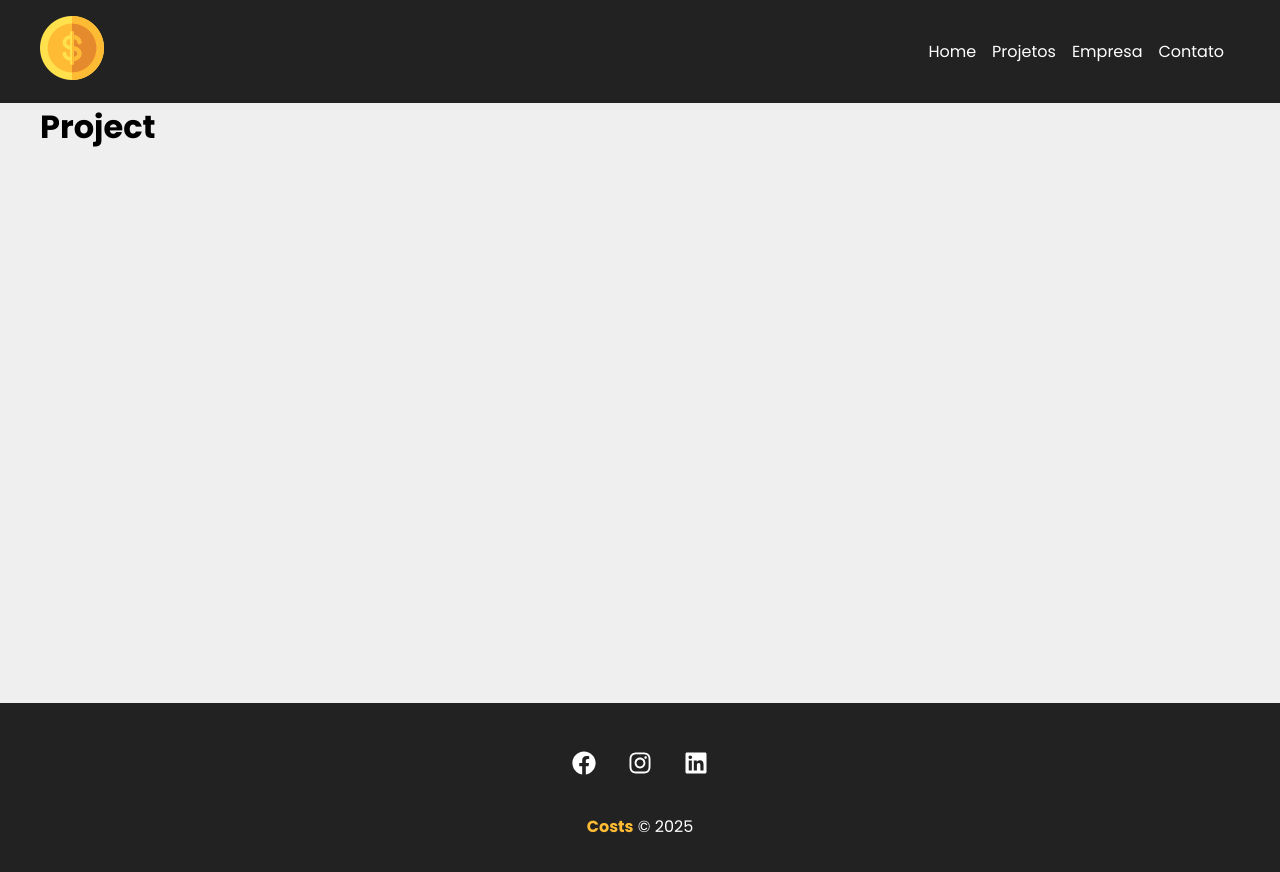
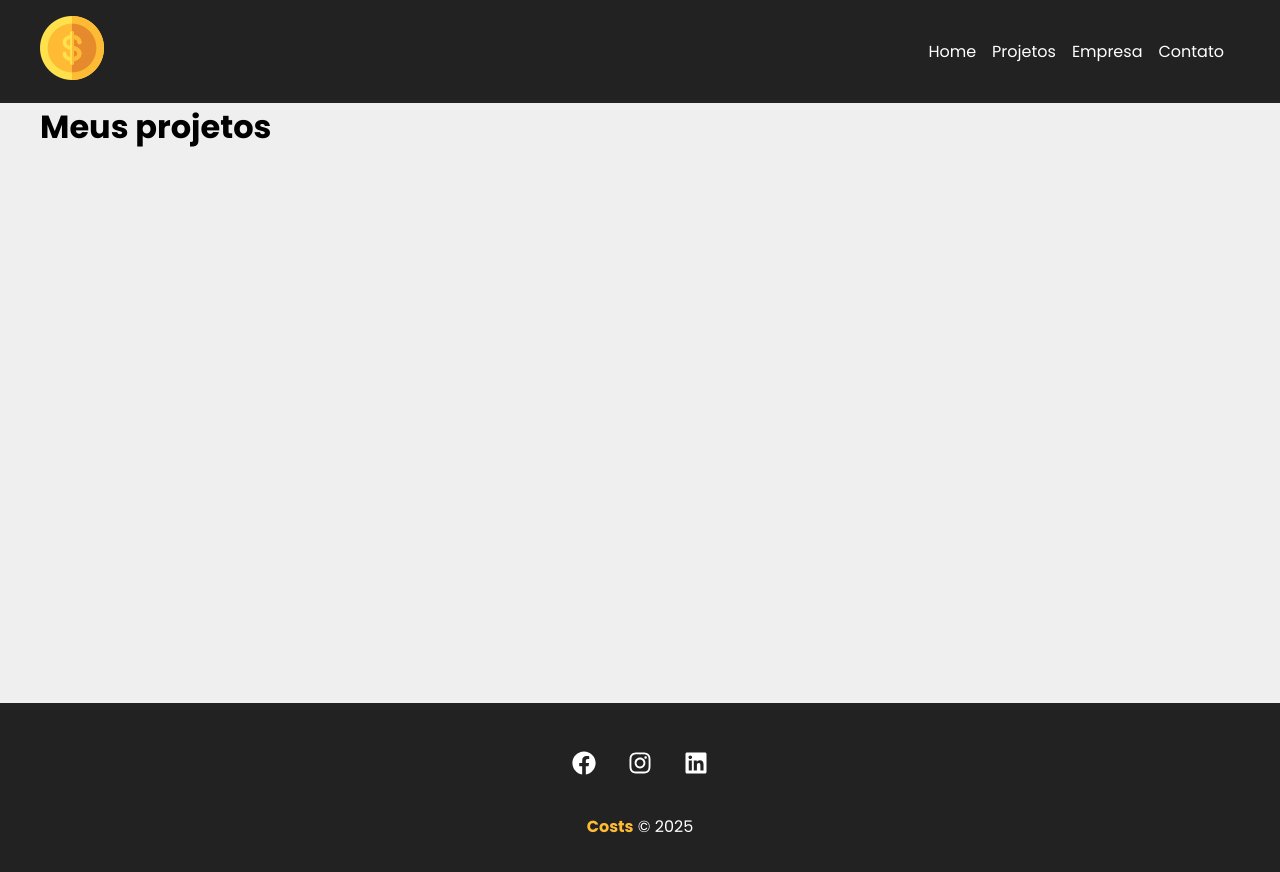
Before and after one commit to camiyuka/costs, a React (Create React App) app: page /projects in a window 1280 px wide. Shown: the top 872 px of the page. Built offline with nearby package versions, Linux system fonts and the light colour scheme.

Commit message:
feat: add message on project

```diff
--- a/src/components/pages/Projects.js
+++ b/src/components/pages/Projects.js
@@ -1,6 +1,20 @@
+import Message from "../layout/Message"
+import { useLocation } from "react-router-dom"
+
 function Project(){
+
+    const location = useLocation()
+    let message=''
+
+    if(location.state){
+        message= location.state.message
+    }
     return(
-        <h1> Project </h1>
+        <div>
+            <h1> Meus projetos </h1>
+            {message && <Message type='success' msg={message}/>}
+
+        </div>
     )
 }
 
```
